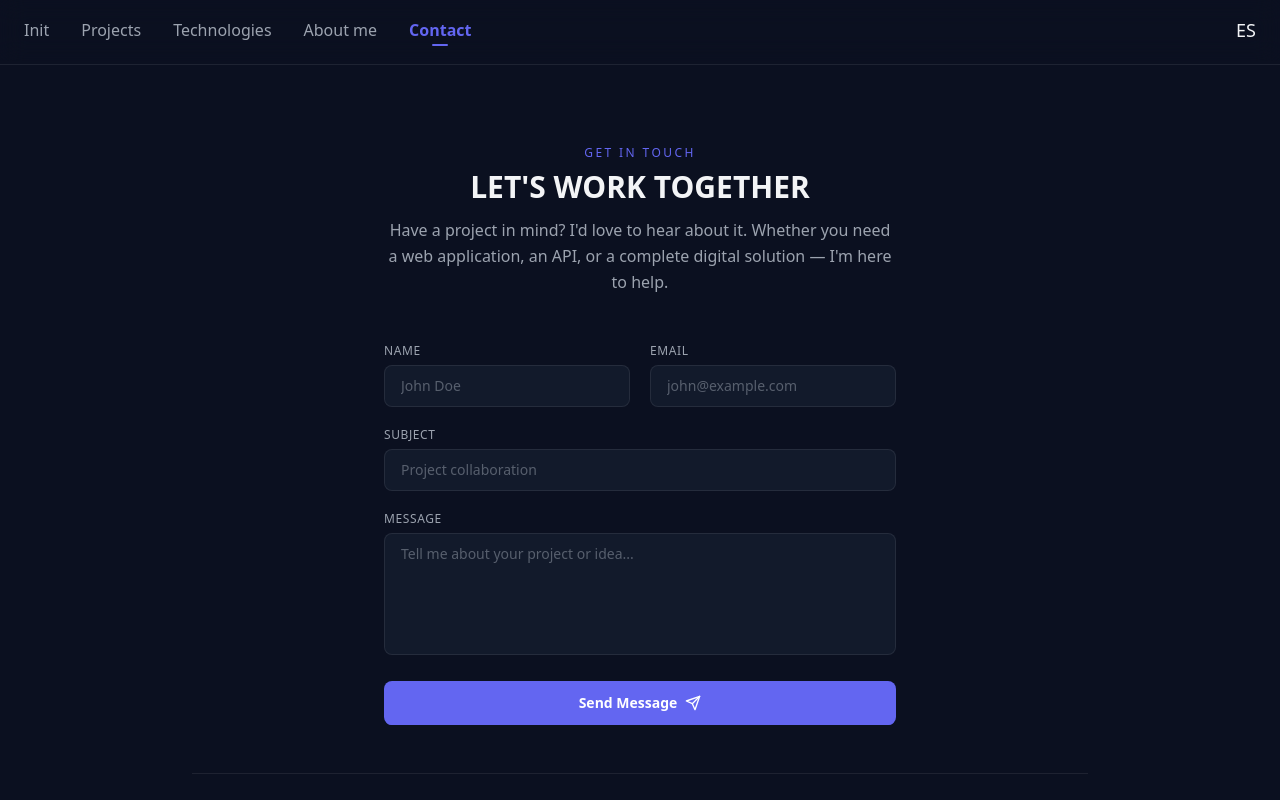
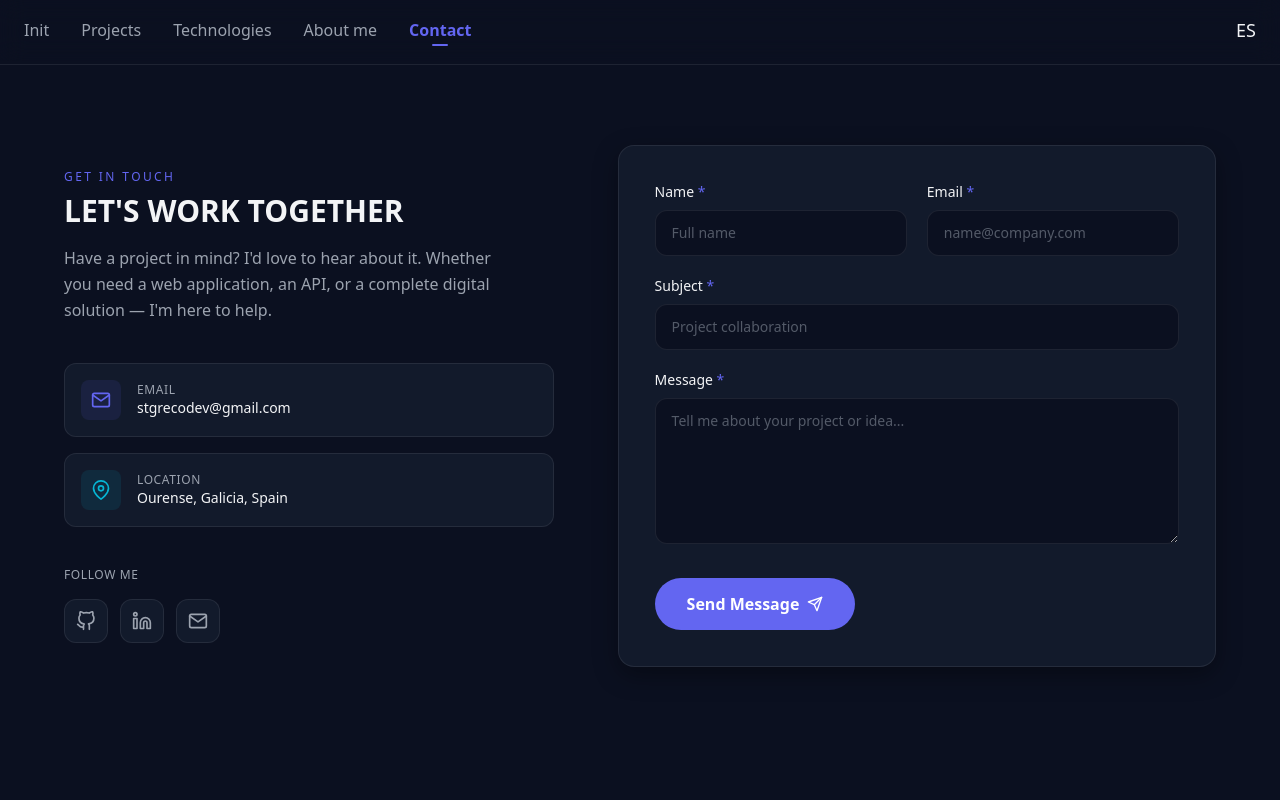
Before and after one commit to grecod28/grecodev, a Next.js app: page /en/contact in a window 1280 px wide. Shown: the top 800 px of the page. Built offline with nearby package versions, Linux system fonts and the light colour scheme.

Commit message:
style: formulario de contacto mejorado y más profesional

```diff
--- a/app/[locale]/contact/page.tsx
+++ b/app/[locale]/contact/page.tsx
@@ -1,11 +1,6 @@
 import { getTranslations } from "next-intl/server";
-import { FiMail, FiGithub, FiLinkedin } from "react-icons/fi";
-import {
-  section,
-  sectionCentered,
-  sectionLabel,
-  sectionTitle,
-} from "@/lib/constants/styles";
+import { FiMail, FiGithub, FiLinkedin, FiMapPin } from "react-icons/fi";
+import { section, sectionLabel, sectionTitle } from "@/lib/constants/styles";
 import ContactForm from "@/components/contact/contact-form";
 
 const SOCIAL_LINKS = [
@@ -18,7 +13,7 @@ const SOCIAL_LINKS = [
   {
     key: "linkedin",
     icon: FiLinkedin,
-    href: "https://linkedin.com/in/santiago-greco-dominguez-681588348",
+    href: "https://linkedin.com/in/santiago-greco-dominguez",
     label: "LinkedIn",
   },
   {
@@ -34,44 +29,73 @@ export default async function ContactPage() {
 
   return (
     <section className={section}>
-      <div className="mx-auto max-w-4xl animate-fade-in">
-        <div className={sectionCentered}>
+      <div className="mx-auto grid max-w-6xl gap-14 animate-fade-in lg:grid-cols-[0.9fr_1.1fr] lg:gap-16">
+        <div className="flex flex-col justify-center">
           <span className={sectionLabel}>{t("cta")}</span>
-          <h2 className={sectionTitle}>{t("title")}</h2>
-          <p className="mt-3 max-w-lg text-base leading-relaxed text-text-muted">
+          <h1 className={sectionTitle}>{t("title")}</h1>
+          <p className="mt-4 max-w-md text-base leading-relaxed text-text-muted">
             {t("description")}
           </p>
+
+          <ul className="mt-10 space-y-4">
+            <li>
+              <a
+                href={`mailto:${t("email")}`}
+                className="flex items-center gap-4 rounded-xl border border-border bg-surface p-4 transition-all duration-200 hover:border-primary/50 hover:bg-surface-light"
+              >
+                <div className="flex h-10 w-10 shrink-0 items-center justify-center rounded-lg bg-primary/10 text-primary">
+                  <FiMail className="h-5 w-5" />
                 </div>
-
-        <div className="mt-12 flex flex-col items-center">
-          <ContactForm />
+                <div className="min-w-0">
+                  <p className="text-xs font-medium uppercase tracking-wider text-text-muted">
+                    {t("info_email")}
+                  </p>
+                  <p className="truncate text-sm font-medium text-text">
+                    {t("email")}
+                  </p>
                 </div>
-
-        <div className="mt-12 border-t border-border pt-10">
-          <p className="text-center text-xs font-medium uppercase tracking-[0.2em] text-text-muted">
+              </a>
+            </li>
+            <li>
+              <div className="flex items-center gap-4 rounded-xl border border-border bg-surface p-4">
+                <div className="flex h-10 w-10 shrink-0 items-center justify-center rounded-lg bg-accent/10 text-accent">
+                  <FiMapPin className="h-5 w-5" />
+                </div>
+                <div className="min-w-0">
+                  <p className="text-xs font-medium uppercase tracking-wider text-text-muted">
+                    {t("info_location")}
+                  </p>
+                  <p className="text-sm font-medium text-text">
                     {t("location")}
                   </p>
+                </div>
+              </div>
+            </li>
+          </ul>
 
-          <div className="mt-6 flex items-center justify-center gap-6">
+          <div className="mt-10">
+            <p className="text-xs font-medium uppercase tracking-wider text-text-muted">
+              {t("info_follow")}
+            </p>
+            <div className="mt-4 flex items-center gap-3">
               {SOCIAL_LINKS.map((item) => (
                 <a
                   key={item.key}
                   href={item.href}
                   target={item.key !== "email" ? "_blank" : undefined}
                   rel={item.key !== "email" ? "noopener noreferrer" : undefined}
-                className="group flex flex-col items-center gap-2 transition-transform duration-200 hover:scale-110"
+                  aria-label={item.label}
+                  className="flex h-11 w-11 items-center justify-center rounded-xl border border-border bg-surface text-text-muted transition-all duration-200 hover:border-primary/50 hover:bg-primary/10 hover:text-primary"
                 >
-                <div className="flex h-14 w-14 items-center justify-center rounded-xl bg-surface-light transition-all duration-200 group-hover:bg-primary/10 group-hover:text-primary">
-                  <item.icon className="h-6 w-6 text-text-muted transition-colors group-hover:text-primary" />
-                </div>
-                <span className="text-[10px] font-medium uppercase tracking-wider text-text-muted transition-colors group-hover:text-primary">
-                  {item.label}
-                </span>
+                  <item.icon className="h-5 w-5" />
                 </a>
               ))}
             </div>
           </div>
         </div>
+
+        <ContactForm />
+      </div>
     </section>
   );
 }
--- a/components/contact/contact-form.tsx
+++ b/components/contact/contact-form.tsx
@@ -3,6 +3,13 @@
 import { useState, type FormEvent } from "react";
 import { useTranslations } from "next-intl";
 import { FiSend, FiCheck, FiAlertCircle } from "react-icons/fi";
+
+const inputClass =
+  "w-full rounded-xl border border-border bg-background px-4 py-3 text-sm text-text placeholder:text-text-muted/50 transition-colors duration-200 focus:border-primary focus:outline-none focus:ring-2 focus:ring-primary/25";
+
+const labelClass = "mb-2 block text-sm font-medium text-text";
+
+const requiredMark = <span className="text-primary">*</span>;
 
 export default function ContactForm() {
   const t = useTranslations("Contact");
@@ -40,66 +47,66 @@ export default function ContactForm() {
 
   if (status === "success") {
     return (
-      <div className="flex flex-col items-center gap-3 py-12 text-center animate-fade-in-up">
-        <FiCheck className="h-12 w-12 text-secondary" />
+      <div className="w-full self-start rounded-2xl border border-border bg-surface p-6 shadow-(--shadow-surface) sm:p-9">
+        <div className="flex flex-col items-center gap-3 py-10 text-center animate-fade-in-up">
+          <div className="flex h-14 w-14 items-center justify-center rounded-full bg-secondary/10">
+            <FiCheck className="h-7 w-7 text-secondary" />
+          </div>
           <p className="text-lg font-semibold">{t("form_success")}</p>
           <button
             onClick={() => setStatus("idle")}
-          className="mt-2 text-sm text-primary hover:underline"
+            className="no-scale-hover mt-2 text-sm text-primary hover:underline"
           >
             {t("form_send_another")}
           </button>
+        </div>
       </div>
     );
   }
 
   return (
-    <form onSubmit={handleSubmit} className="w-full max-w-lg space-y-5">
+    <form
+      onSubmit={handleSubmit}
+      className="w-full self-start rounded-2xl border border-border bg-surface p-6 shadow-(--shadow-surface) sm:p-9"
+    >
       <div className="grid gap-5 sm:grid-cols-2">
         <div>
-          <label
-            htmlFor="name"
-            className="mb-1.5 block text-xs font-medium uppercase tracking-wider text-text-muted"
-          >
-            {t("form_name")}
+          <label htmlFor="name" className={labelClass}>
+            {t("form_name")} {requiredMark}
           </label>
           <input
             id="name"
             type="text"
             name="name"
             required
+            autoComplete="name"
             value={form.name}
             onChange={(e) => setForm({ ...form, name: e.target.value })}
-            className="w-full rounded-lg border border-border bg-surface px-4 py-2.5 text-sm text-text placeholder:text-text-muted/50 transition-colors focus:border-primary focus:outline-none focus:ring-1 focus:ring-primary"
-            placeholder="John Doe"
+            className={inputClass}
+            placeholder={t("form_name_placeholder")}
           />
         </div>
         <div>
-          <label
-            htmlFor="email"
-            className="mb-1.5 block text-xs font-medium uppercase tracking-wider text-text-muted"
-          >
-            {t("form_email")}
+          <label htmlFor="email" className={labelClass}>
+            {t("form_email")} {requiredMark}
           </label>
           <input
             id="email"
             type="email"
             name="email"
             required
+            autoComplete="email"
             value={form.email}
             onChange={(e) => setForm({ ...form, email: e.target.value })}
-            className="w-full rounded-lg border border-border bg-surface px-4 py-2.5 text-sm text-text placeholder:text-text-muted/50 transition-colors focus:border-primary focus:outline-none focus:ring-1 focus:ring-primary"
-            placeholder="john@example.com"
+            className={inputClass}
+            placeholder={t("form_email_placeholder")}
           />
         </div>
       </div>
 
-      <div>
-        <label
-          htmlFor="subject"
-          className="mb-1.5 block text-xs font-medium uppercase tracking-wider text-text-muted"
-        >
-          {t("form_subject")}
+      <div className="mt-5">
+        <label htmlFor="subject" className={labelClass}>
+          {t("form_subject")} {requiredMark}
         </label>
         <input
           id="subject"
@@ -108,45 +115,44 @@ export default function ContactForm() {
           required
           value={form.subject}
           onChange={(e) => setForm({ ...form, subject: e.target.value })}
-          className="w-full rounded-lg border border-border bg-surface px-4 py-2.5 text-sm text-text placeholder:text-text-muted/50 transition-colors focus:border-primary focus:outline-none focus:ring-1 focus:ring-primary"
+          className={inputClass}
           placeholder={t("form_subject_placeholder")}
         />
       </div>
 
-      <div>
-        <label
-          htmlFor="message"
-          className="mb-1.5 block text-xs font-medium uppercase tracking-wider text-text-muted"
-        >
-          {t("form_message")}
+      <div className="mt-5">
+        <label htmlFor="message" className={labelClass}>
+          {t("form_message")} {requiredMark}
         </label>
         <textarea
           id="message"
           name="message"
           required
-          rows={5}
+          rows={6}
           value={form.message}
           onChange={(e) => setForm({ ...form, message: e.target.value })}
-          className="w-full rounded-lg border border-border bg-surface px-4 py-2.5 text-sm text-text placeholder:text-text-muted/50 transition-colors focus:border-primary focus:outline-none focus:ring-1 focus:ring-primary resize-none"
+          className={`${inputClass} resize-y`}
           placeholder={t("form_message_placeholder")}
         />
       </div>
 
       {status === "error" && (
-        <div className="flex items-center gap-2 rounded-lg border border-danger/30 bg-danger/10 px-4 py-3 text-sm text-danger">
+        <div className="mt-5 flex items-center gap-2 rounded-lg border border-danger/30 bg-danger/10 px-4 py-3 text-sm text-danger">
           <FiAlertCircle className="h-4 w-4 shrink-0" />
           {t("form_error")}
         </div>
       )}
 
+      <div className="mt-7">
         <button
           type="submit"
           disabled={status === "sending"}
-        className="btn-fill inline-flex w-full items-center justify-center gap-2 rounded-lg bg-primary px-6 py-3 text-sm font-semibold text-white transition-all duration-200 hover:shadow-(--shadow-primary) disabled:opacity-60"
+          className="inline-flex w-full items-center justify-center gap-2 rounded-full bg-primary px-8 py-3.5 text-base font-semibold text-white transition-all duration-200 hover:bg-primary-hover hover:shadow-(--shadow-primary) disabled:opacity-60 sm:w-auto"
         >
           {status === "sending" ? t("form_sending") : t("form_send")}
           <FiSend className="h-4 w-4" />
         </button>
+      </div>
     </form>
   );
 }
--- a/i18n/messages/en.json
+++ b/i18n/messages/en.json
@@ -126,9 +126,7 @@
       "docker": "A platform for developing, shipping, and running applications inside lightweight, portable containers that run consistently across any environment.",
       "expressjs": "A minimal and flexible Node.js web application framework providing a robust set of features for web and mobile applications.",
       "astro": "A modern web framework that generates ultra-fast static sites with UI components and minimal client-side JavaScript.",
-      "github-actions": "GitHub's built-in CI/CD platform for automating builds, tests, and deployments.",
-      "aws-s3": "AWS's scalable and durable object storage service, ideal for hosting static websites.",
-      "cloudfront": "AWS's CDN that accelerates content delivery with edge caching and global HTTPS."
+      "github-actions": "GitHub's built-in CI/CD platform for automating builds, tests, and deployments."
     }
   },
   "About": {
@@ -180,9 +178,14 @@
     "github": "github.com/grecod28",
     "linkedin": "linkedin.com/in/santiagogreco",
     "location": "Ourense, Galicia, Spain",
+    "info_email": "Email",
+    "info_location": "Location",
+    "info_follow": "Follow me",
     "cta": "Get in Touch",
     "form_name": "Name",
+    "form_name_placeholder": "Full name",
     "form_email": "Email",
+    "form_email_placeholder": "name@company.com",
     "form_subject": "Subject",
     "form_subject_placeholder": "Project collaboration",
     "form_message": "Message",
--- a/i18n/messages/es.json
+++ b/i18n/messages/es.json
@@ -126,9 +126,7 @@
       "docker": "Una plataforma para desarrollar, desplegar y ejecutar aplicaciones dentro de contenedores ligeros y portables que se ejecutan de forma consistente en cualquier entorno.",
       "expressjs": "Un framework de aplicaciones web Node.js minimalista y flexible que proporciona un conjunto robusto de características para aplicaciones web y móviles.",
       "astro": "Un framework web moderno que genera sitios estáticos ultrarrápidos con componentes de UI y JavaScript mínimo en el cliente.",
-      "github-actions": "Plataforma de CI/CD integrada en GitHub para automatizar builds, pruebas y despliegues.",
-      "aws-s3": "Servicio de almacenamiento de objetos de AWS, escalable y duradero, ideal para alojar sitios estáticos.",
-      "cloudfront": "CDN de AWS que acelera la entrega de contenido con cacheado en el edge y HTTPS global."
+      "github-actions": "Plataforma de CI/CD integrada en GitHub para automatizar builds, pruebas y despliegues."
     }
   },
   "About": {
@@ -175,13 +173,18 @@
   "Contact": {
     "title": "Trabajemos Juntos",
     "description": "¿Tienes un proyecto en mente? Me encantaría conocerlo. Ya sea una aplicación web, una API o una solución digital completa — estoy aquí para ayudar.",
-    "email": "stgrecodev@gamil.com",
+    "email": "stgrecodev@gmail.com",
     "github": "github.com/grecod28",
     "linkedin": "linkedin.com/in/santiagogreco",
     "location": "Ourense, Galicia, España",
+    "info_email": "Email",
+    "info_location": "Ubicación",
+    "info_follow": "Sígueme",
     "cta": "Ponte en Contacto",
     "form_name": "Nombre",
+    "form_name_placeholder": "Nombre y apellidos",
     "form_email": "Correo electrónico",
+    "form_email_placeholder": "nombre@empresa.com",
     "form_subject": "Asunto",
     "form_subject_placeholder": "Colaboración en proyecto",
     "form_message": "Mensaje",
--- a/lib/constants/icons.ts
+++ b/lib/constants/icons.ts
@@ -14,6 +14,7 @@ export const TECH_STACK_ICONS = [
 export const ALL_TECH_ICONS = [
   { name: "TypeScript", src: "/images/typescript-svgrepo-com.svg" },
   { name: "React", src: "/images/react-svgrepo-com.svg" },
+  { name: "Astro", src: "/images/astro.svg" },
   { name: "Next.js", src: "/images/nextjs-fill-svgrepo-com.svg" },
   { name: "Node.js", src: "/images/nodejs-svgrepo-com.svg" },
   { name: "NestJS", src: "/images/nestjs-svgrepo-com.svg" },
@@ -23,8 +24,8 @@ export const ALL_TECH_ICONS = [
   { name: "Redis", src: "/images/redis-svgrepo-com.svg" },
   { name: "MongoDB", src: "/images/mongo-svgrepo-com.svg" },
   { name: "React Native", src: "/images/react-native-svgrepo-com.svg" },
+  { name: "Express.js", src: "/images/express.svg" },
   { name: "Angular", src: "/images/angular-svgrepo-com.svg" },
-  { name: "Express.js", src: "/images/express.svg" },
   { name: "Tailwind CSS", src: "/images/tailwind-svgrepo-com.svg" },
   { name: "Nginx", src: "/images/nginx-svgrepo-com.svg" },
   { name: "Apache", src: "/images/apache-svgrepo-com.svg" },
@@ -32,8 +33,5 @@ export const ALL_TECH_ICONS = [
   { name: "PHP", src: "/images/php-svgrepo-com.svg" },
   { name: "CSS3", src: "/images/css-3-svgrepo-com.svg" },
   { name: "HTML5", src: "/images/html-5-svgrepo-com.svg" },
-  { name: "Astro", src: "/images/astro.svg" },
   { name: "GitHub Actions", src: "/images/github-actions.svg" },
-  { name: "AWS S3", src: "/images/aws-s3.svg" },
-  { name: "CloudFront", src: "/images/aws-cloudfront.svg" },
 ] as const;
--- a/lib/constants/tech-proficiency.ts
+++ b/lib/constants/tech-proficiency.ts
@@ -1,7 +1,9 @@
 export const TECH_PROFICIENCY: Record<string, number> = {
+  React: 4,
   "Next.js": 3,
   NestJS: 4,
   Angular: 3,
+  Astro: 3,
   PostgreSQL: 4,
   MongoDB: 3,
   Redis: 4,
@@ -15,17 +17,13 @@ export const TECH_PROFICIENCY: Record<string, number> = {
   PHP: 3,
   N8N: 1,
   JavaScript: 4,
-  React: 4,
   "React Native": 3,
   Docker: 2,
   "Node.js": 4,
   Express: 4,
   Git: 4,
   AWS: 3,
-  Astro: 3,
   "GitHub Actions": 3,
-  "AWS S3": 3,
-  CloudFront: 3,
 };
 
 export function getProficiencyLevel(name: string): number {
```
Also changed, not shown: lib/constants/projects.ts (+13 -3 lines), public/images/aws-cloudfront.svg (deleted), public/images/aws-s3.svg (deleted). Lines whose indentation alone changed are shown as unchanged.
